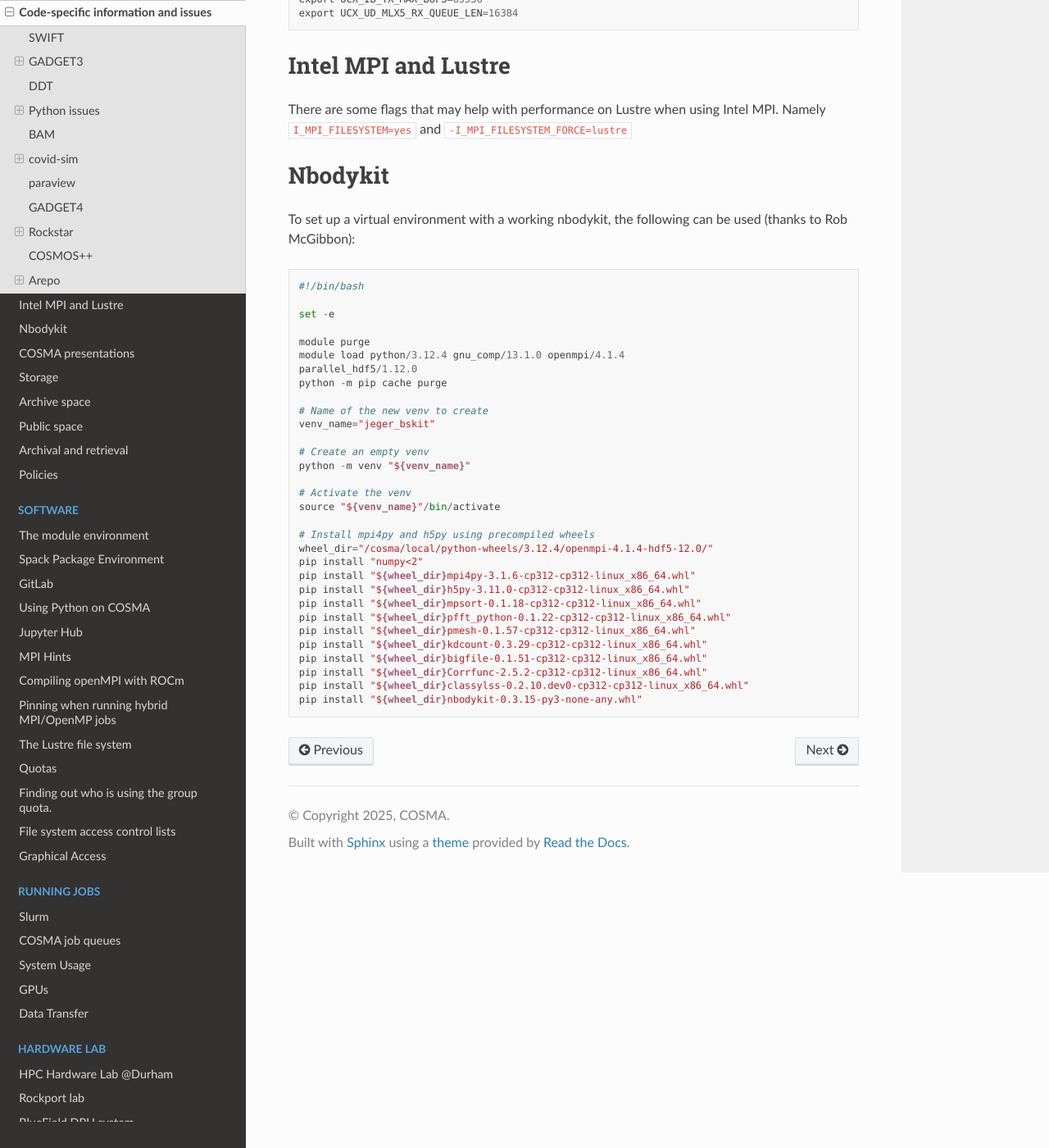
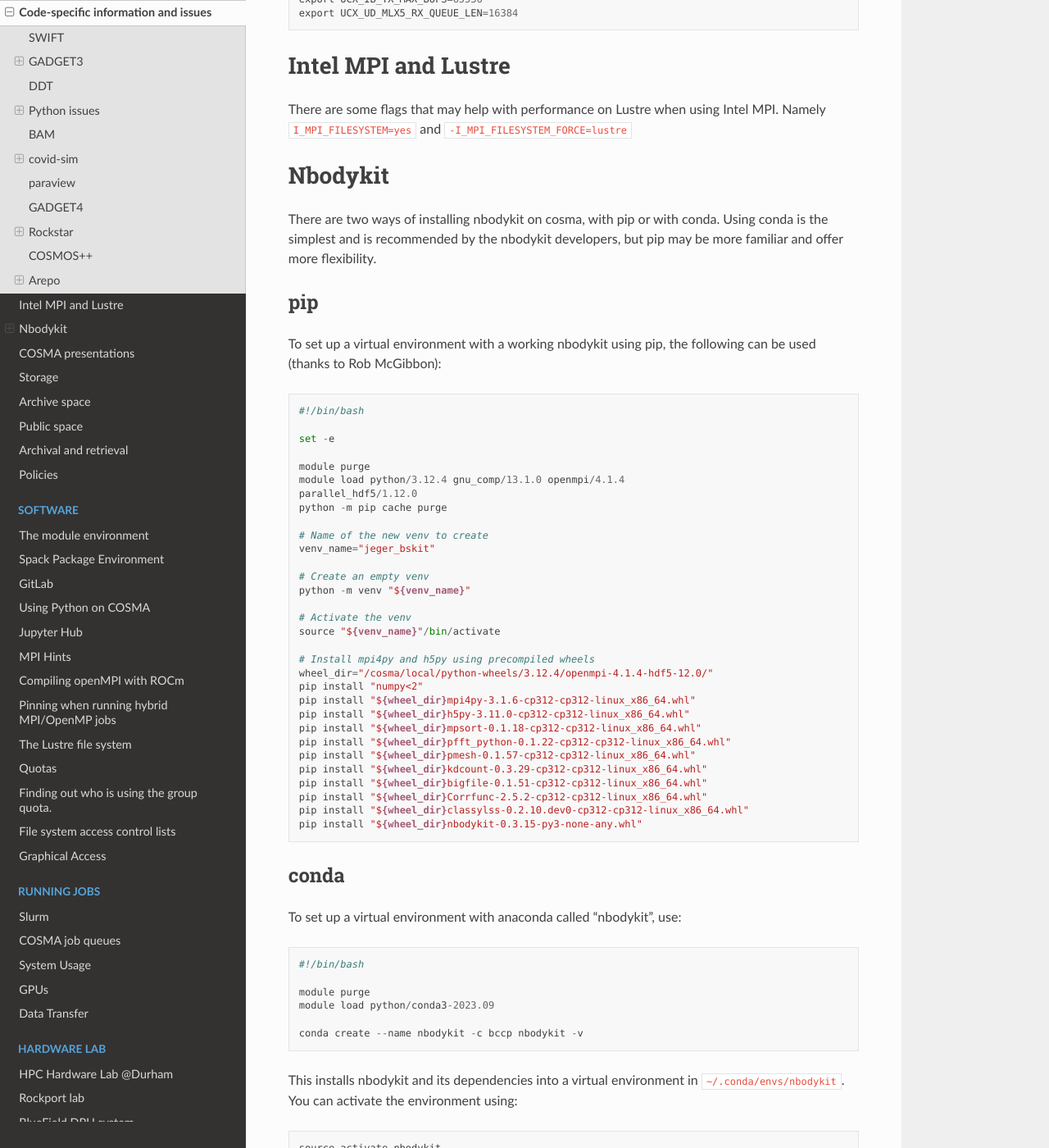
Before and after one commit to agb32/cosmadoc, a Sphinx documentation site: the page built from docs/source/issues.md, in a window 1280 px wide and 1400 px high, scrolled down 9605 px. Shown: the whole window at 82% size. Built offline with Sphinx 7.4.7 and the Read the Docs theme 3.1.0, drawn with Linux system fonts in a browser that asks for light colours; some of the changed text lies outside the part shown.

Commit message:
Added alternative instructions for nbodykit

````diff
--- a/docs/source/issues.md
+++ b/docs/source/issues.md
@@ -371,7 +371,11 @@ There are some flags that may help with performance on Lustre when using Intel M
 
 # Nbodykit
 
-To set up a virtual environment with a working nbodykit, the following can be used (thanks to Rob McGibbon):
+There are two ways of installing nbodykit on cosma, with pip or with conda.
+Using conda is the simplest and is recommended by the nbodykit developers, but pip may be more familiar and offer more flexibility.
+
+## pip
+To set up a virtual environment with a working nbodykit using pip, the following can be used (thanks to Rob McGibbon):
 
 ```
 #!/bin/bash
@@ -406,3 +410,24 @@ pip install "${wheel_dir}Corrfunc-2.5.2-cp312-cp312-linux_x86_64.whl"
 pip install "${wheel_dir}classylss-0.2.10.dev0-cp312-cp312-linux_x86_64.whl"
 pip install "${wheel_dir}nbodykit-0.3.15-py3-none-any.whl"
 ```
+
+## conda
+To set up a virtual environment with anaconda called "nbodykit", use:
+
+```
+#!/bin/bash
+
+module purge
+module load python/conda3-2023.09
+
+conda create --name nbodykit -c bccp nbodykit -v
+```
+
+This installs nbodykit and its dependencies into a virtual environment in `~/.conda/envs/nbodykit`.  You can activate the environment using:
+```
+source activate nbodykit
+```
+And deactivate with:
+```
+conda deactivate
+```
````
